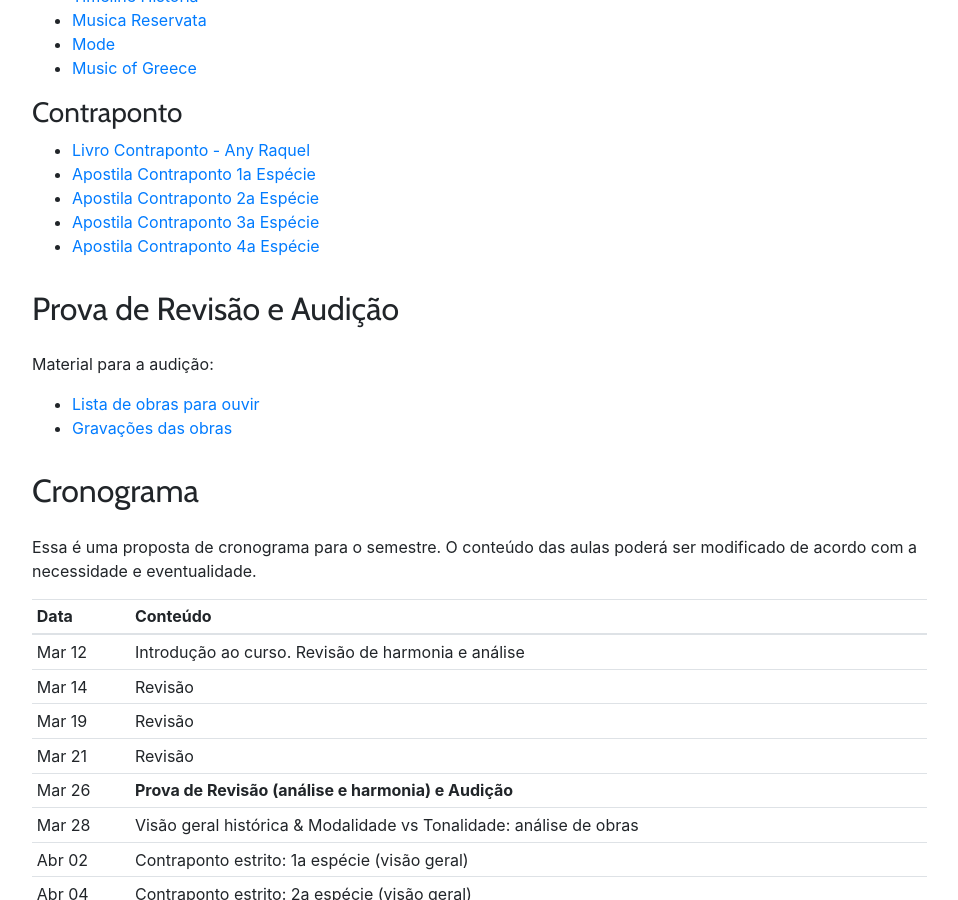
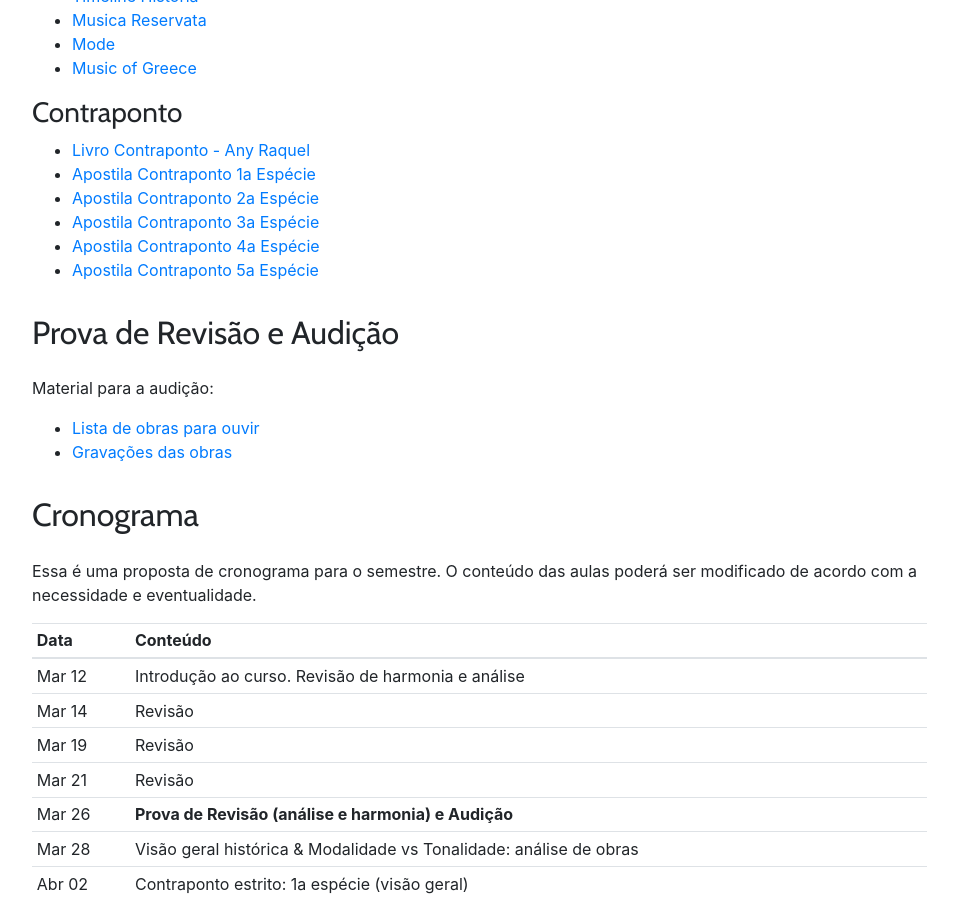
Before and after one commit to kroger/genosmus, a Jekyll site: the page built from _pedro/musa75.md, in a window 1280 px wide and 900 px high, scrolled down 924 px. Shown: the whole window, without its empty margins (68-1026 px from the left). Built offline with Jekyll 4.4.1, drawn with Linux system fonts in a browser that asks for light colours.

Commit message:
Apostila contraponto 5

```diff
--- a/_pedro/musa75.md
+++ b/_pedro/musa75.md
@@ -44,6 +44,7 @@ para me procurar; depois disso a nota não será modificada
 - [Apostila Contraponto 2a Espécie][7]
 - [Apostila Contraponto 3a Espécie][8]
 - [Apostila Contraponto 4a Espécie][9]
+- [Apostila Contraponto 5a Espécie][10]
 
 ## Prova de Revisão e Audição
 
```
Also changed, not shown: other parts of _pedro/musa75.md (+1 -0 lines).
